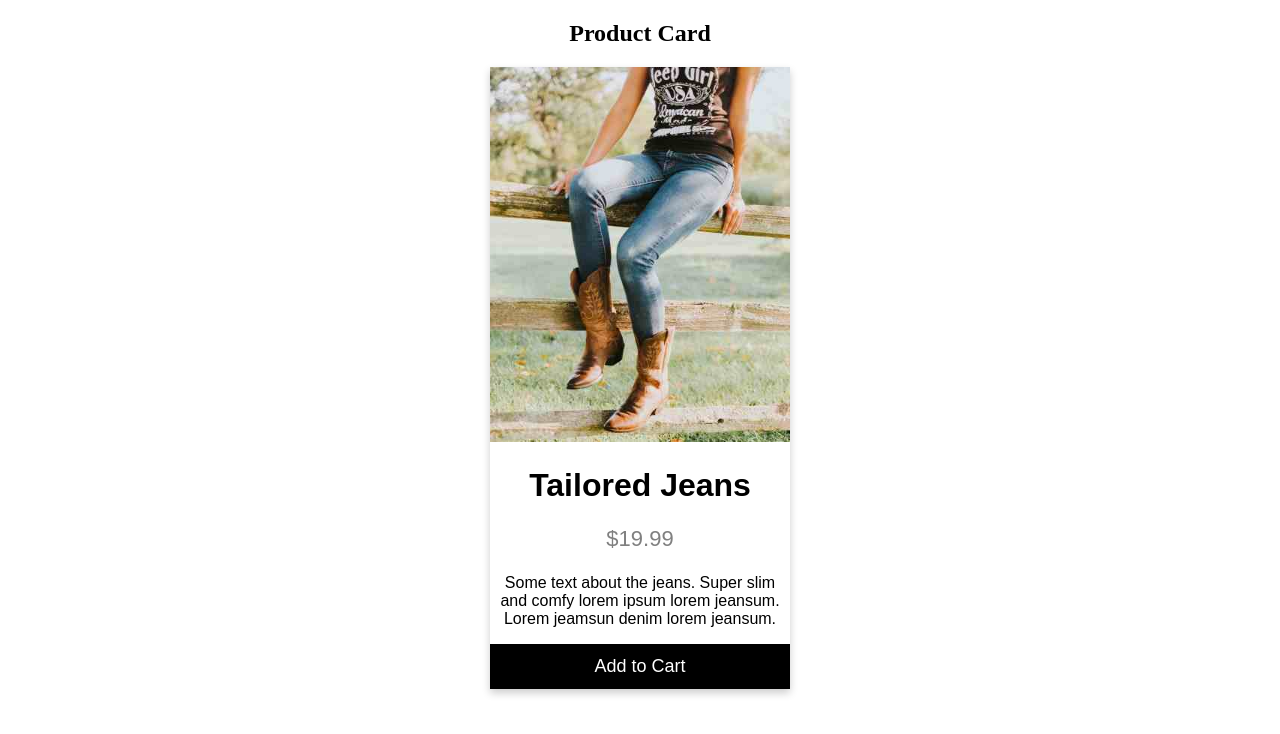
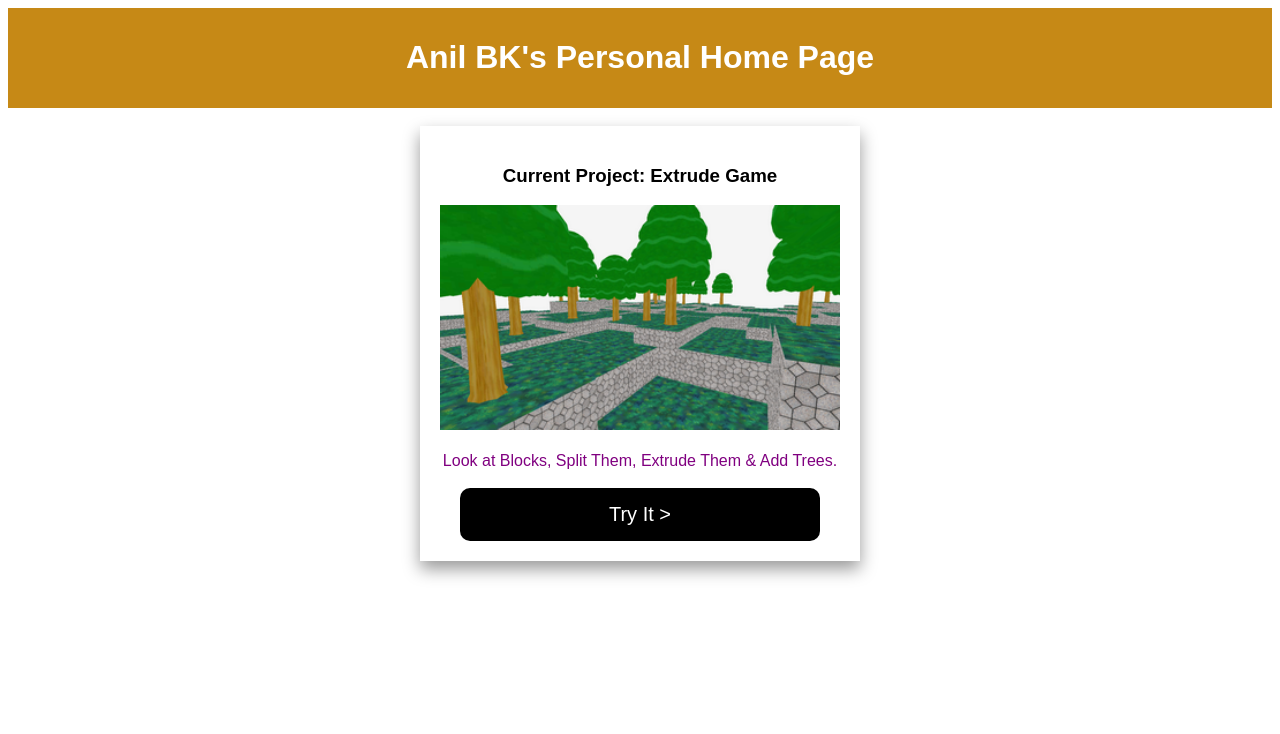
Before and after one commit to AnilBK/anilbksite, a plain HTML site: page index.html in a window 1280 px wide. Drawn offline with Linux system fonts and the light colour scheme.

Commit message:
First Complete Draft Website. Contains only extrude game info.

```diff
--- a/index.html
+++ b/index.html
@@ -1,49 +1,77 @@
 <!DOCTYPE html>
 <html>
   <head>
+    <div class="about-section">
+      <h1>Anil BK's Personal Home Page</h1>
+    </div>
+
     <style>
-.card {
-  box-shadow: 0 4px 8px 0 rgba(0, 0, 0, 0.2);
-  max-width: 300px;
+      .about-section {
+        padding: 10px;
+        text-align: center;
+        background-color: #c68916;
+        color: white;
+        font-family: Arial, Helvetica, sans-serif;
+      }
+
+      .extrude-game {
+        padding: 20px;
+        box-shadow: 0 8px 16px 0 rgba(0, 0, 0, 0.4);
+        transition: 0.3s;
+        max-width: 400px;
         margin: auto;
         text-align: center;
         font-family: arial;
       }
 
-.price {
-  color: grey;
-  font-size: 22px;
+      .extrude-game:hover {
+        box-shadow: 0 8px 16px 0 rgba(0, 0, 0, 0.8);
       }
 
-.card button {
+      .extrude-game button {
         border: none;
+        border-radius: 10px;
         outline: 0;
-  padding: 12px;
+        padding: 15px;
         color: white;
         background-color: #000;
         text-align: center;
         cursor: pointer;
-  width: 100%;
-  font-size: 18px;
+        width: 90%;
+        font-size: 20px;
       }
 
-.card button:hover {
-  opacity: 0.7;
+      .extrude-game button:hover {
+        opacity: 0.8;
         background-color: green;
+      }
+
+      .try_it {
+        text-decoration: none;
+        color: white;
       }
     </style>
   </head>
+
   <body>
+    <br />
 
-<h2 style="text-align:center">Product Card</h2>
+    <div class="extrude-game">
+      <h3 style="text-align: center">Current Project: Extrude Game</h3>
 
-<div class="card">
-  <img src="jeans3.jpg" alt="Denim Jeans" style="width:100%">
-  <h1>Tailored Jeans</h1>
-  <p class="price">$19.99</p>
-  <p>Some text about the jeans. Super slim and comfy lorem ipsum lorem jeansum. Lorem jeamsun denim lorem jeansum.</p>
-  <p><button>Add to Cart</button></p>
+      <img src="extrude-game.png" style="width: 100%" />
+
+      <p style="color: purple; padding: 2px">
+        Look at Blocks, Split Them, Extrude Them & Add Trees.
+      </p>
+
+      <button
+        onclick="window.location.href = 'https://anilbk.itch.io/extrude-game';"
+      >
+        <a href="https://anilbk.itch.io/extrude-game" class="try_it"
+          >Try It ></a
+        >
+      </button>
     </div>
-
   </body>
 </html>
```
Also changed, not shown: extrude-game.png (added), jeans3.jpg (deleted). Lines whose indentation alone changed are shown as unchanged.
